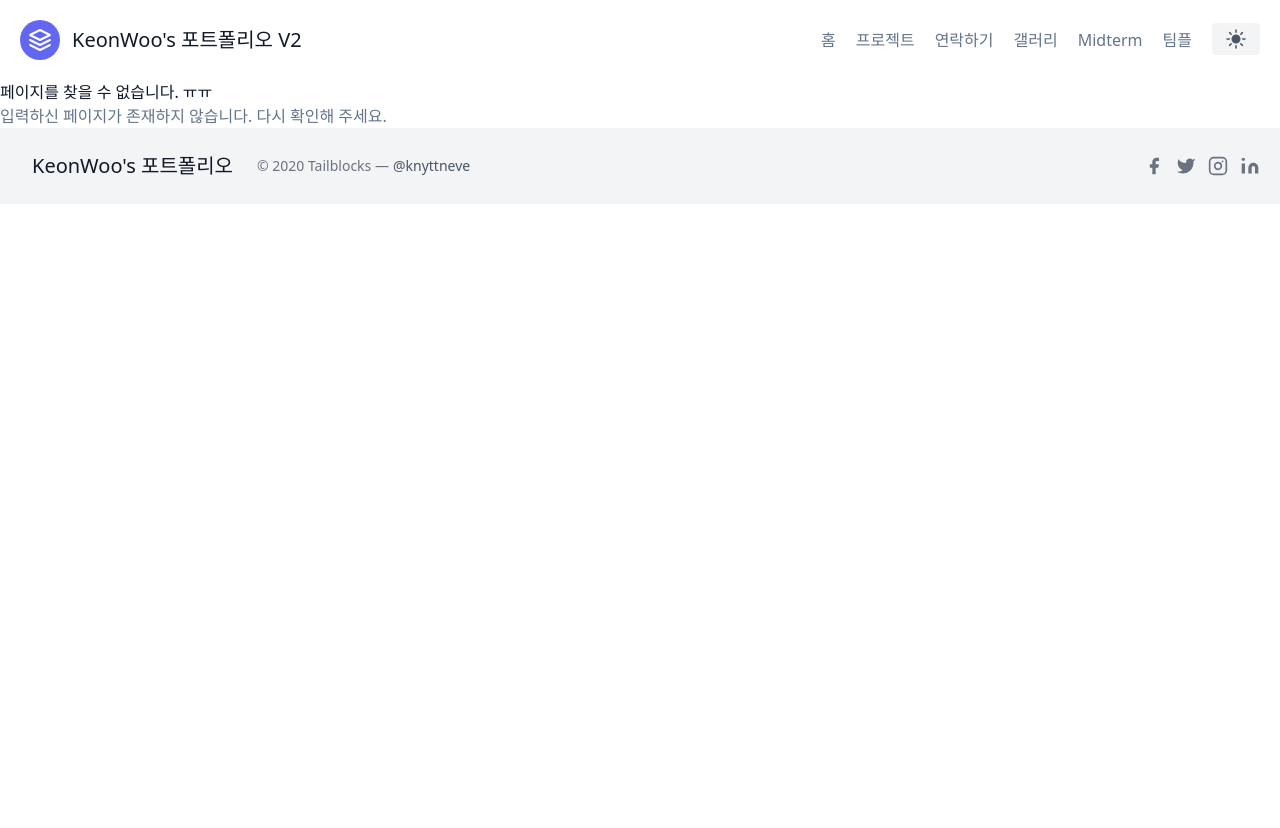
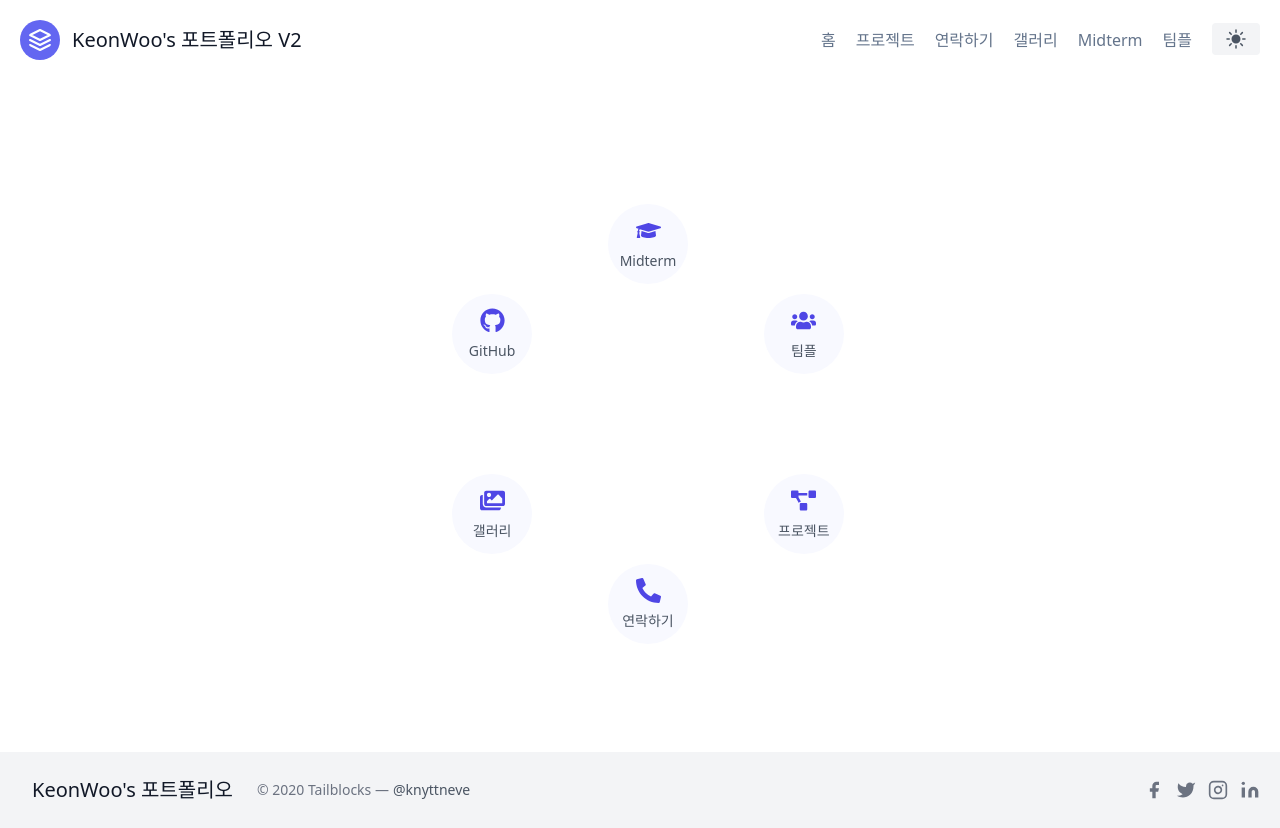
Before and after one commit to BigWales98/next.js-portpolio2, a Next.js app: page /menu in a window 1280 px wide. Before the commit this address had no page. Before the commit the page ends 800 px from the top, so only its background shows below. Built offline with nearby package versions, Linux system fonts and the light colour scheme.

Commit message:
그리드 메뉴페이지 추가

```diff
--- a/app/components/hero.tsx
+++ b/app/components/hero.tsx
@@ -25,8 +25,8 @@ export default function Hero() {
                   깃허브 업로드가 목표이지만... 솔직한 심정으로 점점 귀찮아진다는게 함정... ㅠㅠ
                 </p>
             <div className="flex justify-center">
-              <Link href="/projects" className="btn-project">
-                  프로젝트 보러가기
+              <Link href="/menu" className="btn-project">
+                  시작하기
               </Link>
             </div>
         </div>
--- /dev/null
+++ b/app/components/rotating-grid.tsx
@@ -0,0 +1,119 @@
+'use client'
+
+import React, { useState } from 'react';
+import { motion, AnimatePresence } from 'framer-motion';
+
+import { FaProjectDiagram, FaPhoneAlt, FaImages, FaGithub, FaGraduationCap, FaUsers } from 'react-icons/fa';
+
+const menuItems = [
+  {
+    href: 'https://next-js-portfolio-seven-plum.vercel.app/',
+    icon: <FaGraduationCap size={25} />,
+    title: 'Midterm',
+    angle: -90
+  },
+  {
+    href: 'https://finalteam.vercel.app/',
+    icon: <FaUsers size={25} />,
+    title: '팀플',
+    angle: -30
+  },
+  {
+    href: '/projects',
+    icon: <FaProjectDiagram size={25} />,
+    title: '프로젝트',
+    angle: 30
+  },
+  {
+    href: 'https://open.kakao.com/o/gdzReiVg',
+    icon: <FaPhoneAlt size={25} />,
+    title: '연락하기',
+    angle: 90
+  },
+  {
+    href: '/gallery',
+    icon: <FaImages size={25} />,
+    title: '갤러리',
+    angle: 150
+  },
+  {
+    href: 'https://github.com/BigWales98',
+    icon: <FaGithub size={25} />,
+    title: 'GitHub',
+    angle: 210
+  }
+];
+
+export default function RotatingGrid() {
+  const radius = 180;
+  const [selectedItem, setSelectedItem] = useState<number | null>(null);
+
+  const handleItemClick = async (index: number, href: string) => {
+    setSelectedItem(index);
+
+    // 애니메이션 후 페이지 이동
+    await new Promise(resolve => setTimeout(resolve, 800));
+    window.location.href = href;
+  };
+
+  return (
+    <div className="relative w-[500px] h-[500px] -mt-16 -ml-16">
+      <AnimatePresence>
+        {menuItems.map((item, index) => {
+          const angleInRadians = (item.angle * Math.PI) / 180;
+          const x = radius * Math.cos(angleInRadians);
+          const y = radius * Math.sin(angleInRadians);
+
+          return (
+            <motion.div
+              key={index}
+              initial={{ scale: 0, opacity: 0 }}
+              animate={{
+                scale: 1,
+                opacity: 1,
+                x: selectedItem === index ? -x : 0,
+                y: selectedItem === index ? -y : 0,
+                zIndex: selectedItem === index ? 50 : 0,
+              }}
+              transition={{
+                type: "spring",
+                stiffness: 200,
+                damping: 20,
+                delay: index * 0.1,
+              }}
+              whileHover={{
+                scale: 1.1,
+                transition: { duration: 0.2 }
+              }}
+              className="absolute"
+              style={{
+                left: `calc(50% + ${x}px)`,
+                top: `calc(50% + ${y}px)`,
+                transform: 'translate(-50%, -50%)'
+              }}
+              onClick={() => handleItemClick(index, item.href)}
+            >
+              <div
+                className={`w-20 h-20 bg-[#f8f9ff] rounded-full flex flex-col items-center justify-center cursor-pointer transition-all
+                  ${selectedItem === index ? 'hover:bg-indigo-100 ring-4 ring-indigo-300' : 'hover:bg-indigo-50'}
+                `}
+              >
+                <motion.div
+                  className="text-indigo-600 mb-2"
+                  animate={{
+                    rotate: selectedItem === index ? [0, 360] : 0,
+                    scale: selectedItem === index ? [1, 1.2, 1] : 1
+                  }}
+                  transition={{ duration: 0.8, ease: "easeInOut" }}
+                >
+                  {item.icon}
+                </motion.div>
+                <span className="text-gray-600 text-sm text-center font-medium">{item.title}</span>
+              </div>
+            </motion.div>
+          );
+        })}
+      </AnimatePresence>
+    </div>
+  );
+}
--- a/app/globals.css
+++ b/app/globals.css
@@ -56,3 +56,16 @@ p {
     -webkit-text-fill-color: transparent;
     animation: rainbow 5s ease infinite;
   }
+
+.perspective-1000 {
+  perspective: 1000px;
+}
+
+.hover\:shadow-glow:hover {
+  box-shadow: 0 0 25px rgba(255, 255, 255, 0.2);
+}
+
+.transform-gpu {
+  transform: translate3d(0, 0, 0);
+  backface-visibility: hidden;
+}
--- /dev/null
+++ b/app/menu/page.tsx
@@ -0,0 +1,9 @@
+import RotatingGrid from '../components/rotating-grid';
+
+export default function MenuPage() {
+  return (
+    <div className="flex-1 flex items-center justify-center min-h-[calc(100vh-8rem)]">
+      <RotatingGrid />
+    </div>
+  );
+}
--- a/package.json
+++ b/package.json
@@ -10,11 +10,13 @@
   },
   "dependencies": {
     "cloudinary": "^2.5.1",
+    "framer-motion": "^11.15.0",
     "next": "14.2.15",
     "next-cloudinary": "^6.16.0",
     "next-themes": "^0.3.0",
     "react": "^18",
     "react-dom": "^18",
+    "react-icons": "^5.4.0",
     "react-lottie-player": "^2.1.0"
   },
   "devDependencies": {
```
Also changed, not shown: 1 other file (tests, documents, lock files or other folders).
